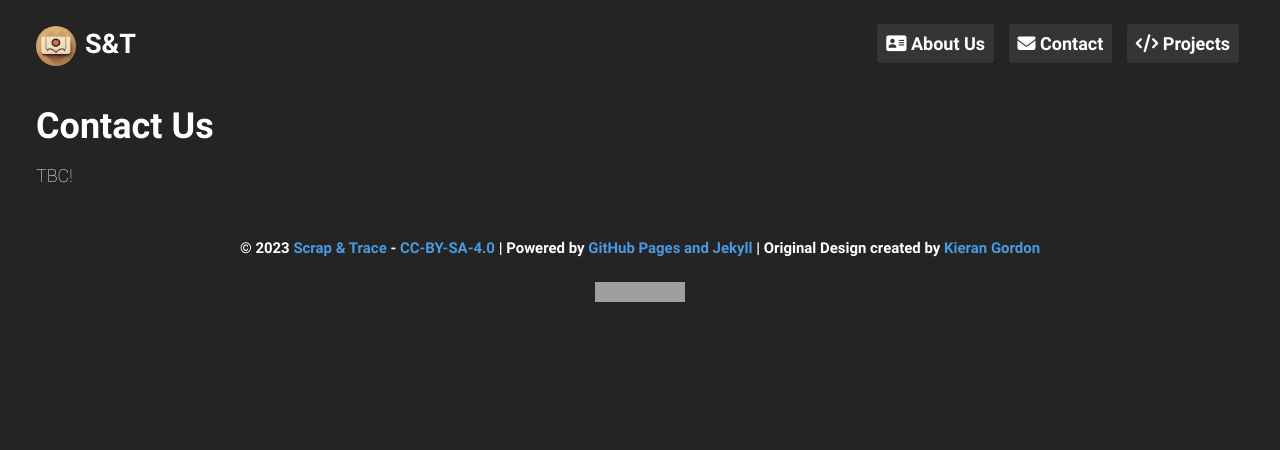
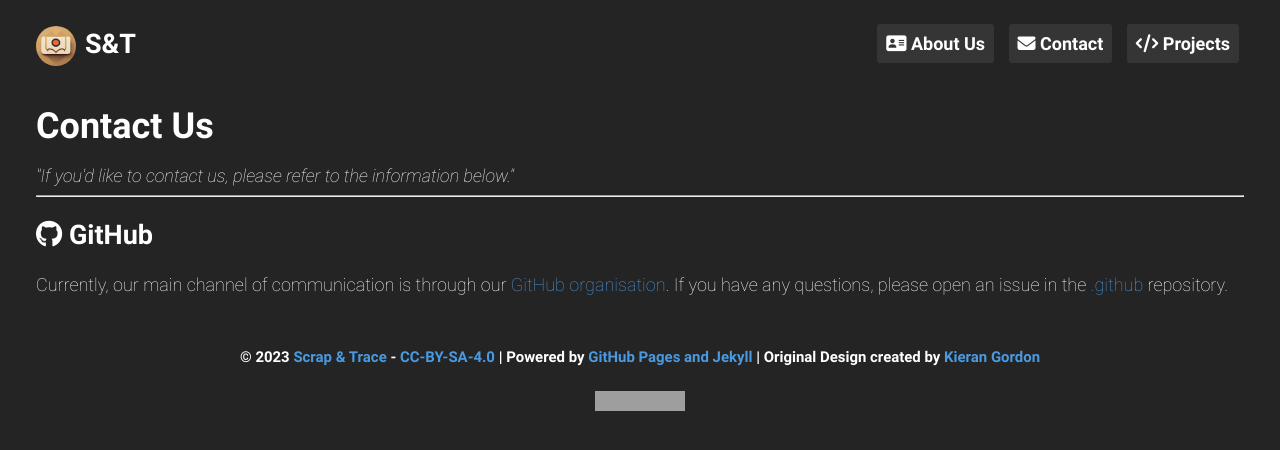
Before and after one commit to scrap-and-trace/scrap-and-trace.github.io, a Jekyll site: the page built from contact.md, in a window 1280 px wide. Shown: the top 450 px of the page. Built offline with Jekyll 4.4.1, drawn with Linux system fonts in a browser that asks for light colours; grey boxes are pictures that could not be loaded.

Commit message:
Add contact details and more detail to projects

```diff
--- a/_includes/head.html
+++ b/_includes/head.html
@@ -4,7 +4,6 @@
     <link rel="stylesheet" href="/styles/style.css">
     <link href="/fa/css/all.min.css" rel="stylesheet">
     <link rel="icon" href="/favicon.png">
-    <script data-goatcounter="https://kgdn.goatcounter.com/count" async src="//gc.zgo.at/count.js"></script>
     <meta name="theme-color" content="#b71513">
     <meta name="msapplication-navbutton-color" content="#b71513">
     <meta name="apple-mobile-web-app-status-bar-style" content="#b71513">
--- a/_layouts/default.html
+++ b/_layouts/default.html
@@ -9,6 +9,7 @@
         {% if page.description %}
         <i>"{{ page.description }}"</i>
         {% endif %}
+        <hr>
         {{ content }}
     </div>
     {% include footer.html %}
--- a/contact.md
+++ b/contact.md
@@ -1,5 +1,9 @@
 ---
 title: Contact Us
+description: "If you'd like to contact us, please refer to the information below."
 layout: default
 ---
-TBC!
+
+## <i class="fab fa-github"></i> GitHub
+
+Currently, our main channel of communication is through our [GitHub organisation](https://github.com/scrap-and-trace/). If you have any questions, please open an issue in the [.github](https://github.com/scrap-and-trace/.github/issues) repository.
```
Also changed, not shown: _layouts/projects.html (+5 -2 lines).
